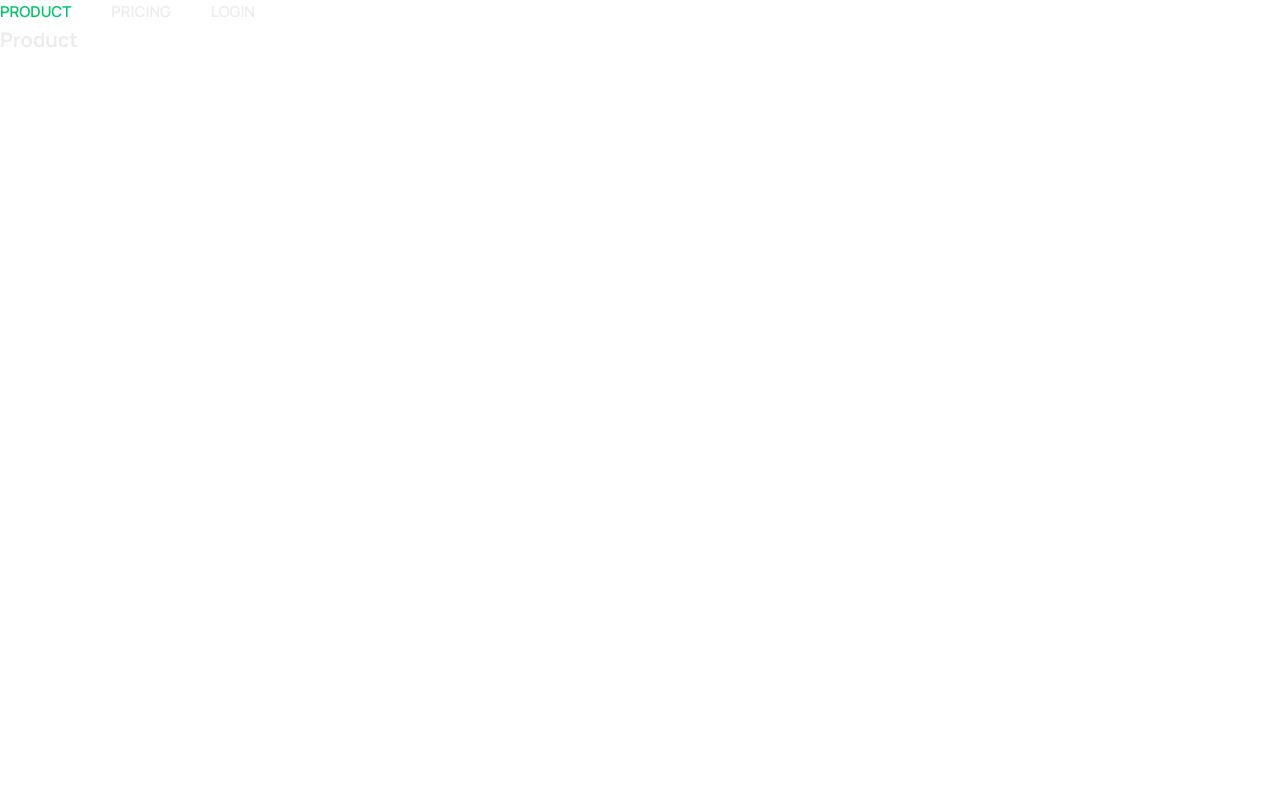
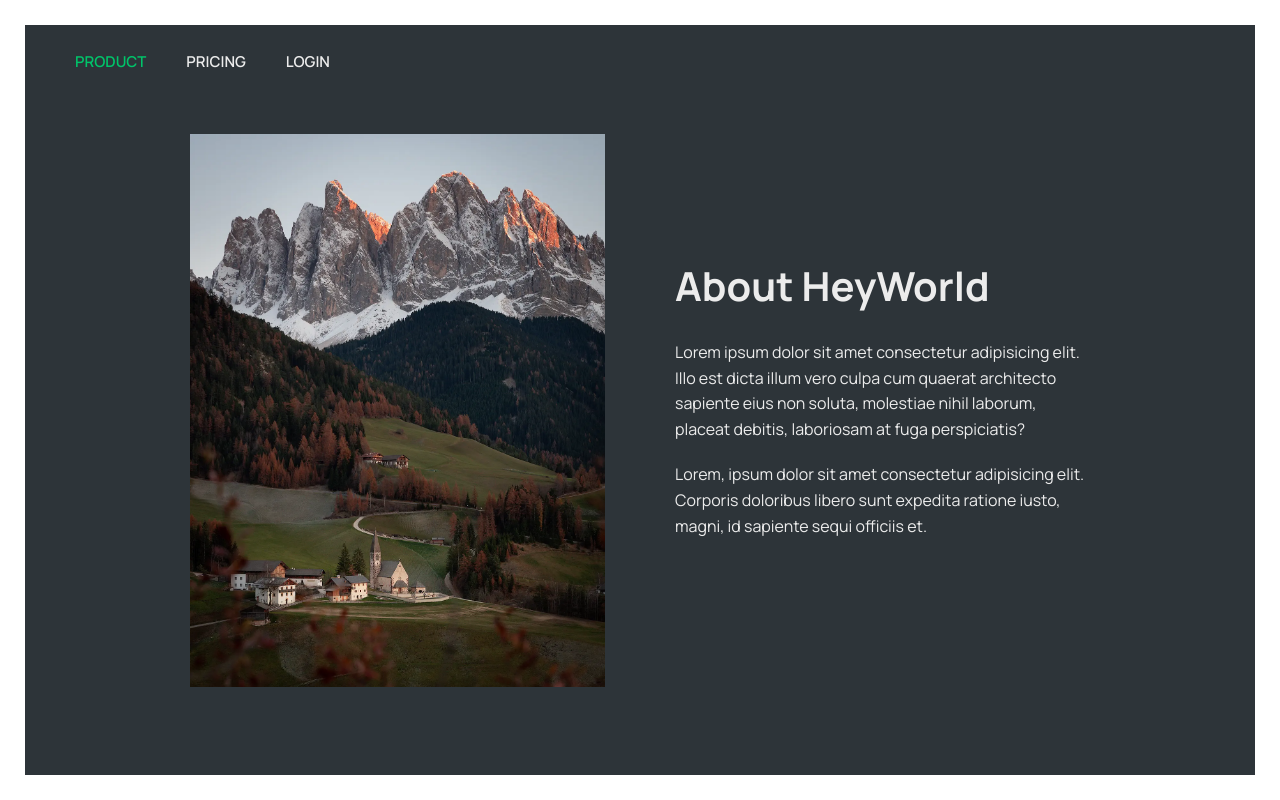
Before and after one commit to mpondev/HeyWorld, a React (Vite) app: page /product in a window 1280 px wide. Built offline with nearby package versions, Linux system fonts and the light colour scheme.

Commit message:
Modify and style Product page

```diff
--- a/src/pages/Product/Product.jsx
+++ b/src/pages/Product/Product.jsx
@@ -1,11 +1,29 @@
 import PageNav from '../../components/PageNav/PageNav.jsx';
+import styles from './Product.module.css';
 
 function Product() {
   return (
-    <div>
+    <main className={styles.product}>
       <PageNav />
-      <h1>Product</h1>
-    </div>
+
+      <section>
+        <img src="img-1.webp" alt="mountains with lake" />
+        <div>
+          <h2>About HeyWorld</h2>
+          <p>
+            Lorem ipsum dolor sit amet consectetur adipisicing elit. Illo est
+            dicta illum vero culpa cum quaerat architecto sapiente eius non
+            soluta, molestiae nihil laborum, placeat debitis, laboriosam at fuga
+            perspiciatis?
+          </p>
+          <p>
+            Lorem, ipsum dolor sit amet consectetur adipisicing elit. Corporis
+            doloribus libero sunt expedita ratione iusto, magni, id sapiente
+            sequi officiis et.
+          </p>
+        </div>
+      </section>
+    </main>
   );
 }
 
--- /dev/null
+++ b/src/pages/Product/Product.module.css
@@ -0,0 +1,35 @@
+.product {
+  margin: 2.5rem;
+  padding: 2.5rem 5rem;
+  background-color: var(--color-dark--1);
+  min-height: calc(100vh - 5rem);
+}
+
+.product section {
+  width: clamp(80rem, 80%, 90rem);
+  margin: 6rem auto;
+  display: grid;
+  grid-template-columns: 1fr 1fr;
+  gap: 7rem;
+  align-items: center;
+}
+
+.product img {
+  width: 100%;
+}
+
+.product h2 {
+  font-size: 4rem;
+  line-height: 1.2;
+  margin-bottom: 3rem;
+}
+
+.product p {
+  font-size: 1.6rem;
+  margin-bottom: 2rem;
+  text-wrap: pretty;
+}
+
+.product section a {
+  margin-top: 2rem;
+}
```
Also changed, not shown: public/img-1.webp (added).
